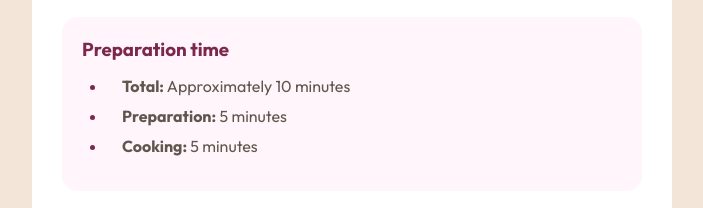
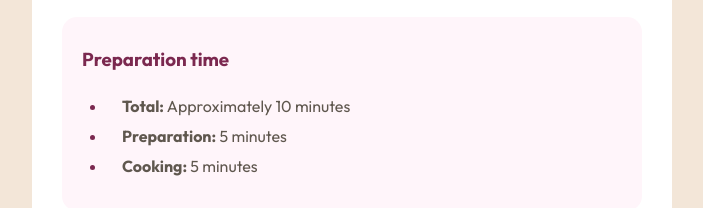
Before and after one commit to Amandarv300/Recipe-page-main, a plain HTML site: page index.html in a window 1280 px wide. Shown: the part 553-761 px from the top of the page, without its empty margins (288-991 px from the left). Drawn offline with Linux system fonts and the light colour scheme.

Commit message:
update02.2

```diff
--- a/index.html
+++ b/index.html
@@ -18,7 +18,7 @@
       to perfection, optionally filled with your choice of cheese, vegetables, or meats.
       </p>
       <section class="preparation">
-        <h3>Preparation time</h3>
+        <h2>Preparation time</h2>
         <ul>
           <li><strong>Total:</strong> Approximately 10 minutes</li>
           <li><strong>Preparation:</strong> 5 minutes</li>
--- a/styles/mobile.css
+++ b/styles/mobile.css
@@ -5,6 +5,7 @@
     }
     img{
         border-radius: 0px;
+        height: 200px;
     }
     #content{
         padding: 0px 30px;
--- a/styles/style.css
+++ b/styles/style.css
@@ -42,8 +42,10 @@ p{
 .preparation li::marker{
     color: var(--cor08);
 }
-h3{
+.preparation h2{
     font-family: var(--font02);
+    font-size: 1.17em;
+    font-weight: bold;
     color: var(--cor08);
 }
 ul, ol{
```
